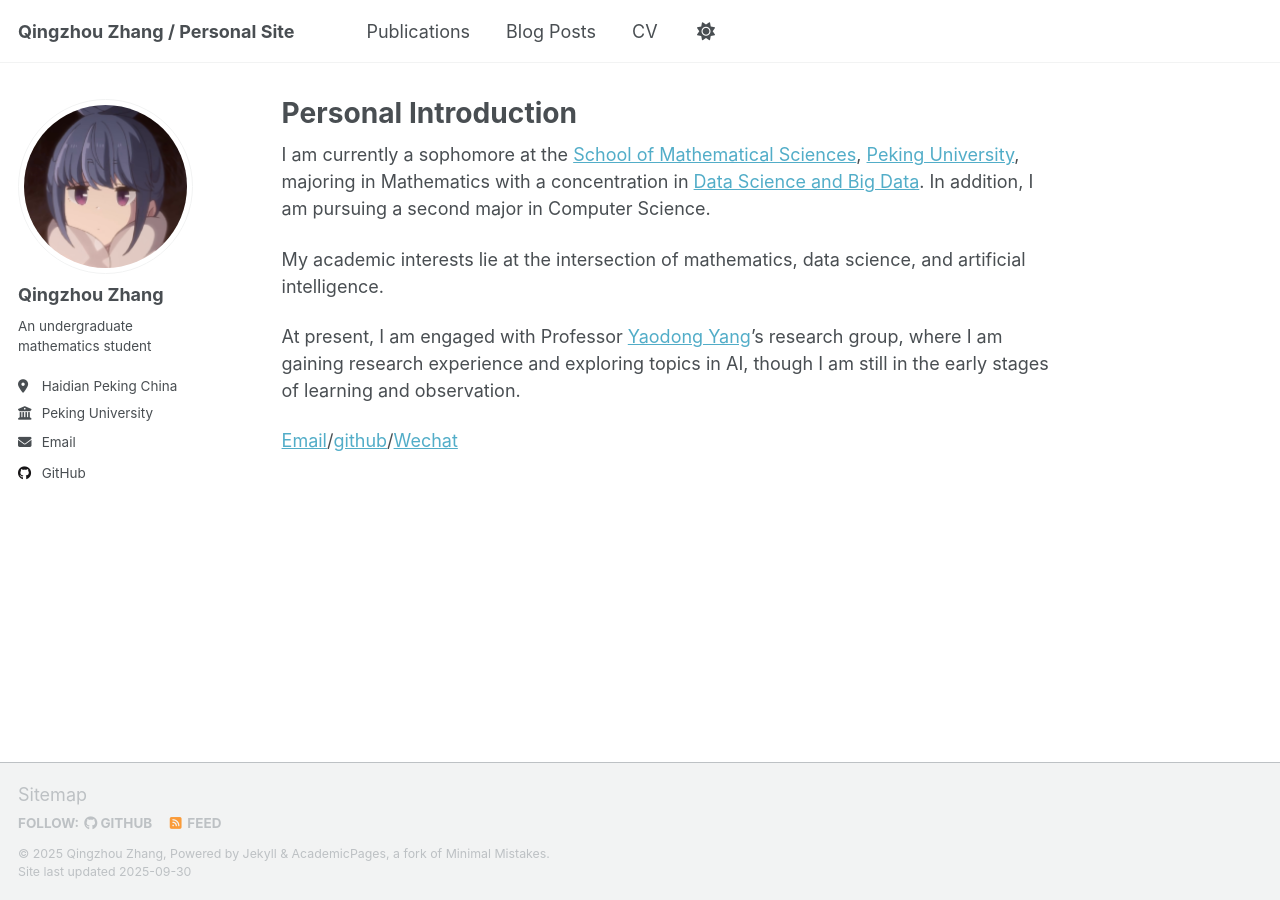
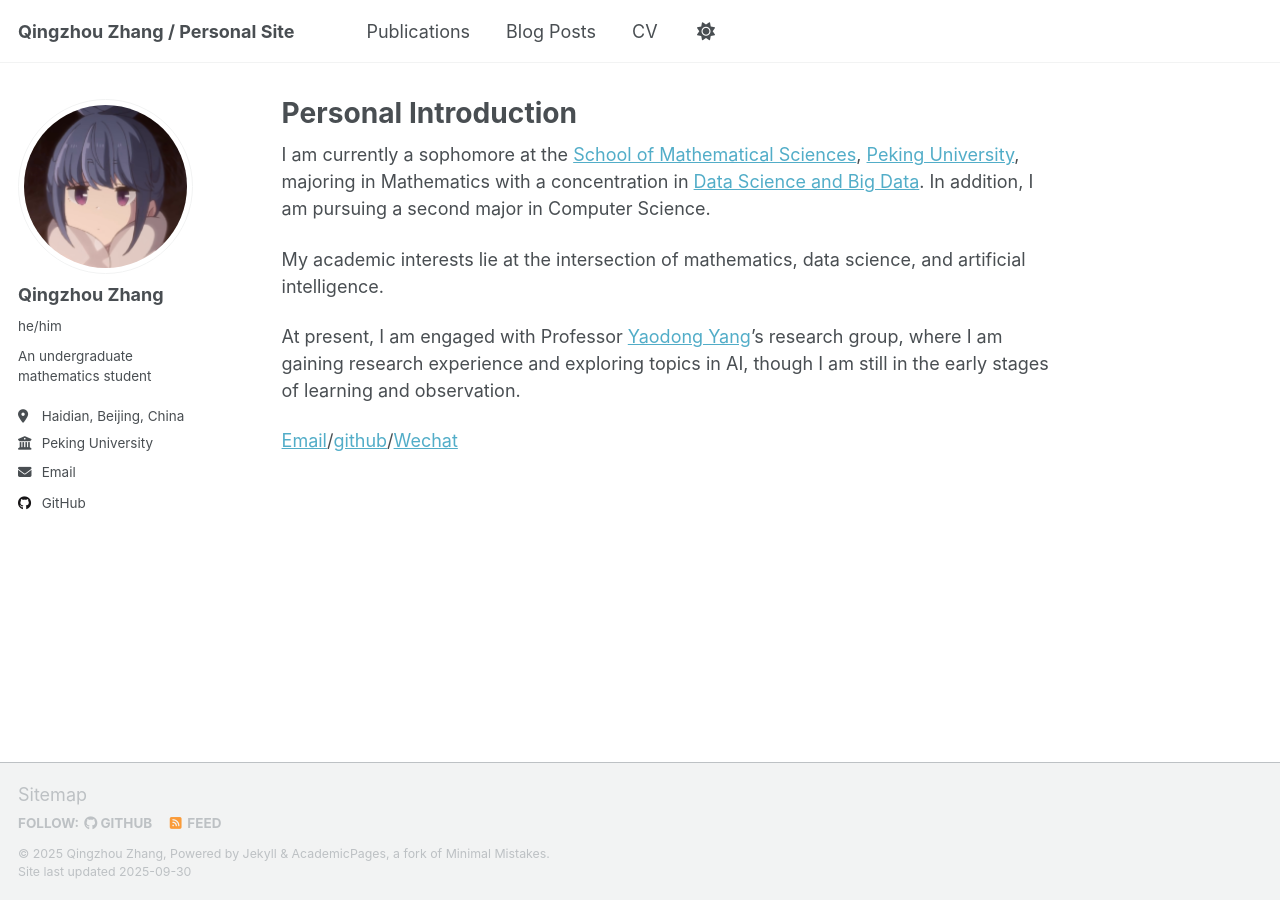
Before and after one commit to rainpekk/rainpekk.github.io, a Jekyll site: the page built from _pages/about.md, in a window 1280 px wide. Built offline with Jekyll 4.4.1, drawn with Linux system fonts in a browser that asks for light colours; a script that is not in the unit is left out.

Commit message:
Update _config.yml

```diff
--- a/_config.yml
+++ b/_config.yml
@@ -25,9 +25,9 @@ author:
   # Biographic information
   avatar           : "profile.png"
   name             : "Qingzhou Zhang"
-  pronouns         : # example: "she/her"
+  pronouns         : "he/him"
   bio              : "An undergraduate mathematics student"
-  location         : "Haidian Peking China"
+  location         : "Haidian, Beijing, China"
   employer         : "Peking University"
   uri              : # URL
   email            : "2400011788@stu.pku.edu.cn"
```
